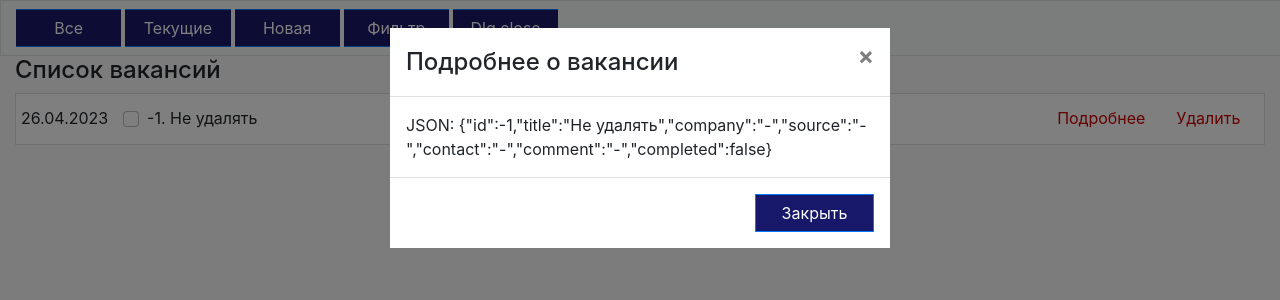
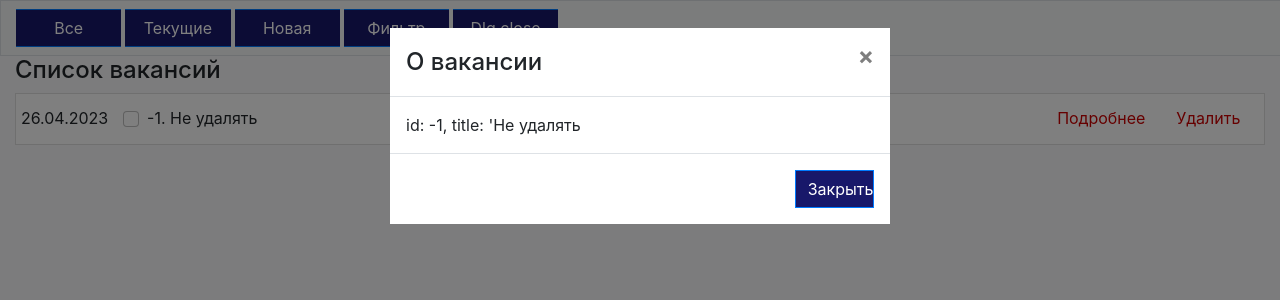
Before and after one commit to cherepakhin/vacancy_front, a React (Create React App) app: page / in a window 1280 px wide. Both pictures are taken after a click on the button "Подробнее". Shown: the top 300 px of the page. Built offline with nearby package versions, Linux system fonts and the light colour scheme.

Commit message:
add AboutVacancyDlg.js

```diff
--- /dev/null
+++ b/src/components/vacancies/AboutVacancyDlg.js
@@ -0,0 +1,30 @@
+import React from "react";
+import PropTypes from 'prop-types';
+import { Modal, Button } from "react-bootstrap";
+
+const AboutVacancyDlg = ({vacancy, visible, fnClose}) => {
+
+  const handleClose = () => {
+    fnClose();
+  }
+
+  return (
+      <Modal show={visible} className="rounded-0">
+        <Modal.Header closeButton>
+          <Modal.Title id="header">О вакансии</Modal.Title>
+        </Modal.Header>
+        <Modal.Body id="body">{"id: "+vacancy.id+", title: '"+vacancy.title}</Modal.Body>
+        <Modal.Footer>
+            <Button id="ok" className="col-2 text-center" variant="primary" onClick={handleClose}>Закрыть</Button>
+        </Modal.Footer>
+      </Modal>
+  );
+
+}
+
+AboutVacancyDlg.propTypes = {
+  vacancy: PropTypes.object.isRequired,
+  fnClose: PropTypes.func.isRequired,
+}
+
+export default AboutVacancyDlg;
--- a/src/components/vacancies/Vacancy.js
+++ b/src/components/vacancies/Vacancy.js
@@ -1,8 +1,9 @@
 import React, { useState } from "react";
 import { useDispatch } from "react-redux";
-import { Form, ListGroup, Modal, Button } from "react-bootstrap";
+import { Form, ListGroup } from "react-bootstrap";
 import { createToggleVacancyAction }  from "../../actions/actions";
 
+import AboutVacancyDlg from "./AboutVacancyDlg";
 import DeleteConfirmDlg from "./DeleteConfirmDlg";
 import Vacancy0NotDeleteDlg from "./Vacancy0NotDeleteDlg";
 
@@ -15,17 +16,21 @@ const Vacancy = ({ vacancy }) => {
   const { id, title, company, source, contact, comment, completed } = {...vacancy};
   const dispatch = useDispatch();
 
-  const [visibleMoreDlg, setVisibleMoreDlg] = useState(false);
+  const [visibleAboutDlg, setVisibleAboutDlg] = useState(false);
   const [visibleDeleteConfirmDlg, setVisibleDeleteConfirmDlg] = useState(false);
   const [visibleVacancy0NotDeleteDlg, setVisibleVacancy0NotDeleteDlg] = useState(false);
 
-// show more dialog
-  const openMoreDlg= (id) => {
-    setVisibleMoreDlg(true);
+  const showLastEvent = () => {
+    console.log("showLastEvent");
   }
 
-  const closeMoreDlg = () => {
-    setVisibleMoreDlg(false);
+// show about dialog
+  const openAboutDlg = () => {
+    setVisibleAboutDlg(true);
+  }
+
+  const closeAboutDlg = () => {
+    setVisibleAboutDlg(false);
   }
 
   const openDeleteConfirmDlg = (vacancyId) => {
@@ -77,15 +82,9 @@ const Vacancy = ({ vacancy }) => {
   // DeleteConfirmDlg.js - пример диалога в отдельной компоненте
   return (
     <ListGroup.Item className={completed && 'vacancy-completed'}>
-      <Modal show={visibleMoreDlg} className="rounded-0">
-        <Modal.Header closeButton>
-          <Modal.Title>Подробнее о вакансии</Modal.Title>
-        </Modal.Header>
-        <Modal.Body>{"JSON: " + JSON.stringify(vacancy)}</Modal.Body>
-        <Modal.Footer>
-            <Button className="col-3 text-center" variant="primary" onClick={closeMoreDlg}>Закрыть</Button>
-        </Modal.Footer>
-      </Modal>
+      <AboutVacancyDlg vacancy={vacancy} visible={visibleAboutDlg}
+        fnClose={closeAboutDlg}
+      />
 
       <DeleteConfirmDlg id={id} title={title} visible={visibleDeleteConfirmDlg}
         fnVacancyDeleteConfirm={(id) => confirmDeleteConfirmDlg(id)}
@@ -97,7 +96,7 @@ const Vacancy = ({ vacancy }) => {
       />
 
       <div id="idLastEvent" className="col-1 list-group-item-date" title="Последнее событие">
-        <span onClick={() => openMoreDlg(id)} tabIndex={0} role="button">26.04.2023 </span>
+        <span onClick={() => showLastEvent(id)} tabIndex={0} role="button">26.04.2023 </span>
       </div>
 
       <Form.Check
@@ -109,8 +108,8 @@ const Vacancy = ({ vacancy }) => {
         title={"title Form.Check id="+id + " " + ((completed ? "Отработана":"Не отработана"))}
       />
 
-      <div id="idMoreBtn" className="col-1 list-group-item-action" title="Подробнее о вакансии">
-        <span onClick={() => openMoreDlg(id)} tabIndex={0} role="button">Подробнее</span>
+      <div id="idAboutBtn" className="col-1 list-group-item-action" title="Подробнее о вакансии">
+        <span onClick={() => openAboutDlg()} tabIndex={0} role="button">Подробнее</span>
       </div>
 
       <div id="idDeleteBtn" className="col-1 list-group-item-action list-group-item-action-last" title="Удалить вакансию">
```
